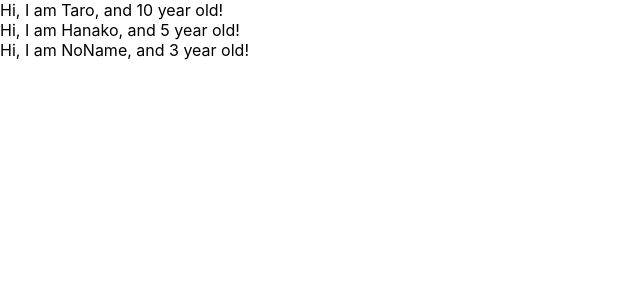
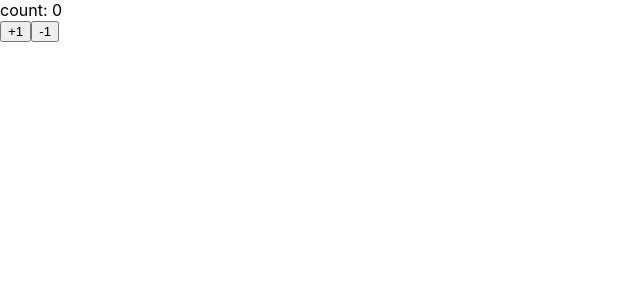
Before and after one commit to ryoma116/udemy-react-redux-crud-application, a React (Create React App) app: page / in a window 1280 px wide. Shown: the top 300 px of the page, without its empty margins (0-640 px from the left). Built offline with nearby package versions, Linux system fonts and the light colour scheme.

Commit message:
learn state and setState

```diff
--- a/src/App.js
+++ b/src/App.js
@@ -1,31 +1,31 @@
-import React from 'react';
-import PropTypes from 'prop-types'
+import React, {Component} from 'react';
 
-const App = () => {
+const App = () => ( <Counter></Counter>)
 
-  const profiles = [
-    {name:"Taro", age: 10},
-    {name:"Hanako", age: 5},
-    {name:"NoName", age: 3},
-  ]
+class Counter extends Component {
+  constructor(props) {
+    super(props)
+    this.state = {count : 0}
+  }
 
-  return <div>
-    {
-      profiles.map((profile, idx) => {
-        return <User name={profile.name} age={profile.age} key={idx} />
-      })
-    }
-    </div>
-}
+  handlePlusButton = () => {
+    this.setState({ count: this.state.count + 1})
+    // setStateをコールするとrenderが再度コールされる
+  }
 
-const User = (props) => {
-  return <div>Hi, I am {props.name}, and {props.age} year old!</div>
-}
+  handleMinusButton = () => {
+    this.setState({ count: this.state.count - 1})
+  }
 
-User.propTypes = {
-  name: PropTypes.string,
-  age: PropTypes.number.isRequired
-
+  render () {
+    return (
+      <React.Fragment>
+        <div>count: {this.state.count}</div>
+        <button onClick={this.handlePlusButton}>+1</button>
+        <button onClick={this.handleMinusButton}>-1</button>
+      </React.Fragment>
+    )
+  }
 }
 
 export default App;
```
